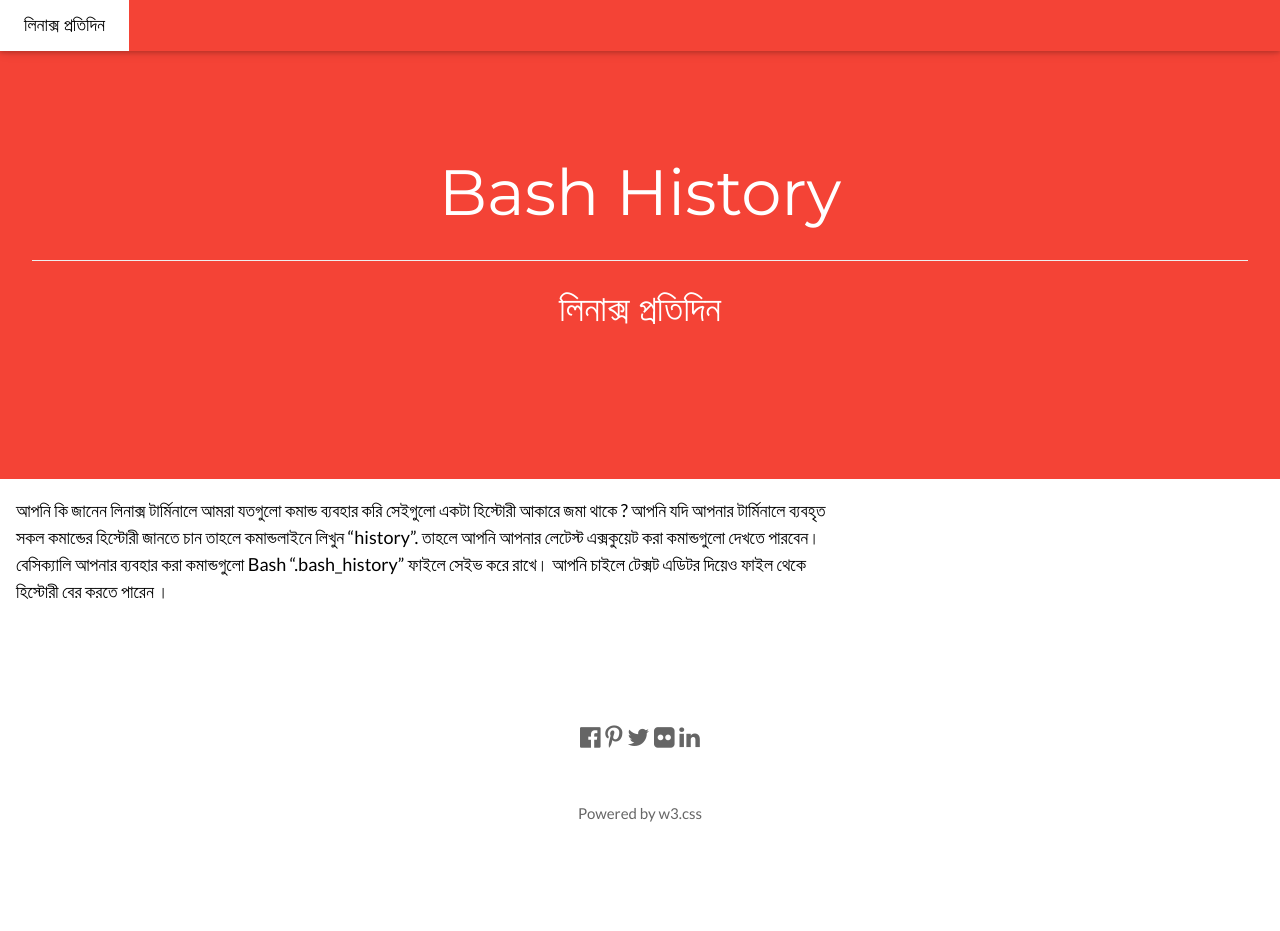
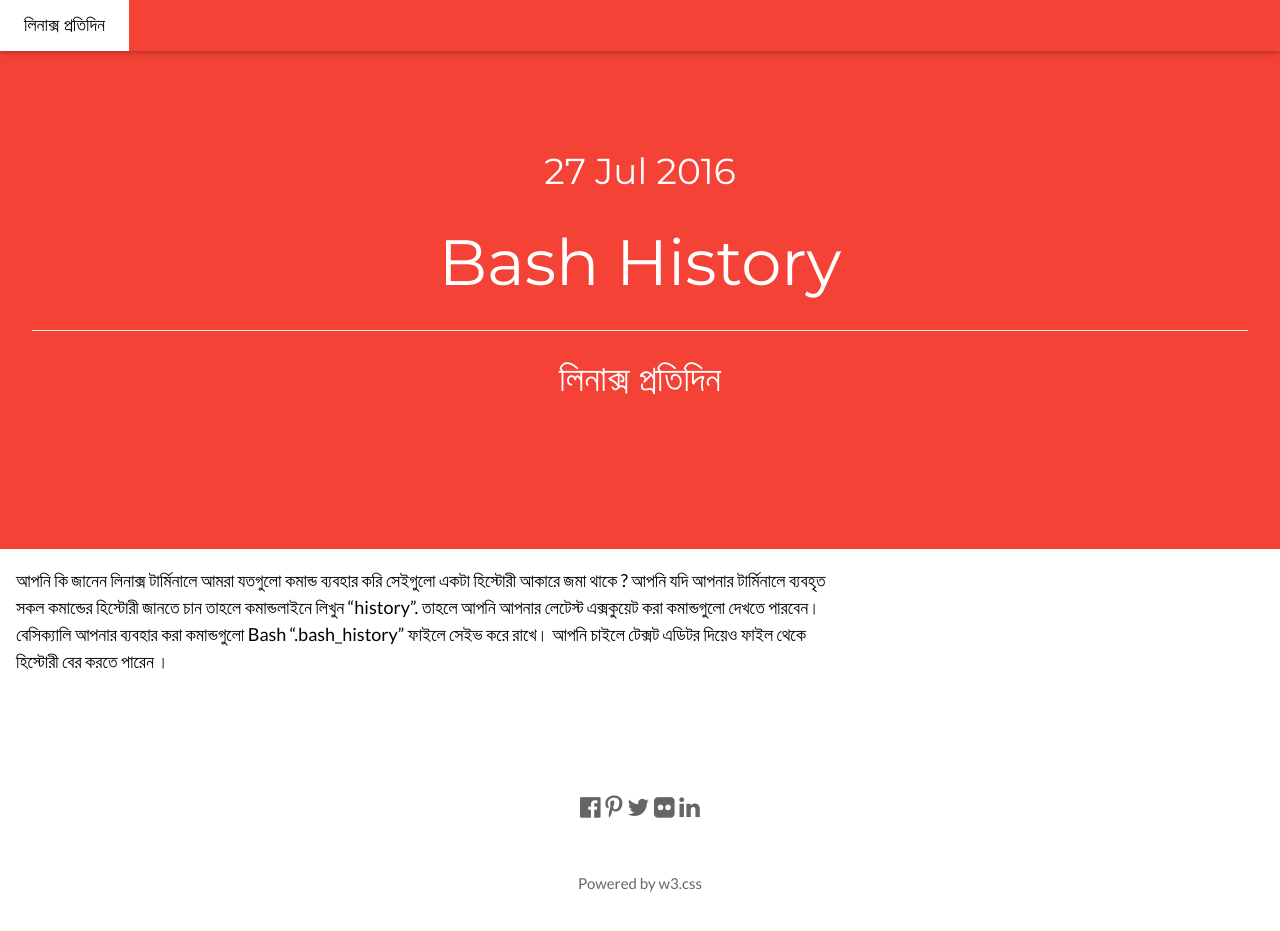
Before and after one commit to linuxprotidin/linuxprotidin.github.io, a Jekyll site: the page built from _posts/2016-07-27-bash-history.md, in a window 1280 px wide and 974 px high. Shown: the top 931 px of the window. Built offline with Jekyll 4.4.1, drawn with Linux system fonts in a browser that asks for light colours; nearby versions of some CDN libraries; some web fonts are replaced.

Commit message:
date in post

```diff
--- a/_includes/header.html
+++ b/_includes/header.html
@@ -3,6 +3,7 @@
   <h1 class="w3-margin w3-jumbo">
   {{ site.title }}</h1>
   {% else %}
+  {% if page.date %}<h1 class="w3-margin w3-xxlarge">{{ page.date | date: "%d %b %Y"}}</h1>{% endif %}
   <h1 class="w3-margin w3-jumbo">{{ page.title }}</h1>
     <h1 class="w3-margin w3-xxlarge"><hr/>{{ site.title }}</h1>
   {% endif %}
```
